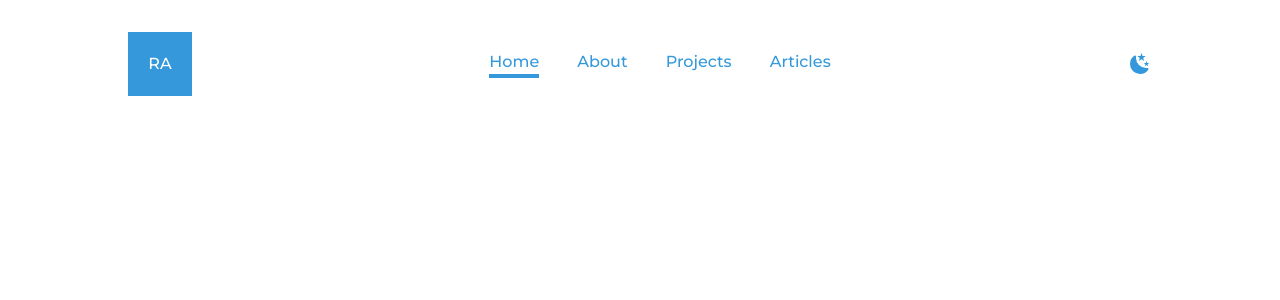
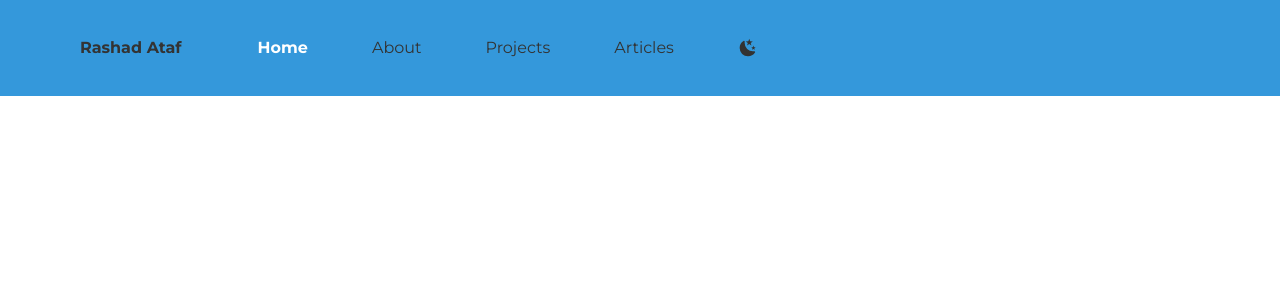
Before and after one commit to rashadataf/portfolio, a Next.js app in the folder app/: page / in a window 1280 px wide. Shown: the top 300 px of the page. Built offline with nearby package versions, Linux system fonts and the light colour scheme.

Commit message:
Fix: navbar style + optimize code

```diff
--- a/app/src/components/DarkModeToggle.tsx
+++ b/app/src/components/DarkModeToggle.tsx
@@ -6,17 +6,21 @@ import { MoonIcon, SunIcon } from './Icons';
 const renderIconConditionally: {
     [key in THEME]: JSX.Element;
 } = {
-    "dark": <SunIcon />,
-    "light": <MoonIcon />,
+    "dark": <SunIcon className='h-5 w-5' />,
+    "light": <MoonIcon className='h-5 w-5' />,
 }
 
-export const ThemeToggler = () => {
+type Props = {
+    className?: string;
+}
+
+export const ThemeToggler = ({ className }: Props) => {
     const { toggleTheme, theme } = useThemeContext();
 
     return (
         <button
             onClick={toggleTheme}
-            className="text-primary hover:text-main focus:outline-none"
+            className={`text-main hover:text-secondary focus:outline-none ${className}`}
         >
             {renderIconConditionally[theme]}
         </button>
--- a/app/src/components/Icons.tsx
+++ b/app/src/components/Icons.tsx
@@ -1,10 +1,12 @@
-export const SunIcon = () => (
+type IconProps = { className?: string };
+export const SunIcon = ({ className }: IconProps) => (
     <svg
         xmlns="http://www.w3.org/2000/svg"
-        width="24"
-        height="24"
+        // width="24"
+        // height="24"
         viewBox="0 0 24 24"
-        className='w-full h-auto'
+        // className='w-full h-auto'
+        className={className}
     >
         <g
             stroke="currentColor"
@@ -174,13 +176,14 @@ export const SunIcon = () => (
     </svg>
 );
 
-export const MoonIcon = () => (
+export const MoonIcon = ({ className }: IconProps) => (
     <svg
         xmlns="http://www.w3.org/2000/svg"
-        width="24"
-        height="24"
+        // width="24"
+        // height="24"
         viewBox="0 0 24 24"
-        className='w-full h-auto'
+        // className='w-full h-auto'
+        className={className}
     >
         <rect x="0" y="0" width="24" height="24" fill="rgba(255, 255, 255, 0)" />
         <g
@@ -327,3 +330,10 @@ export const MoonIcon = () => (
         </circle>
     </svg>
 );
+
+
+export const MenuIcon = ({ className }: { className?: string }) => (
+    <svg className={className} fill="none" stroke="currentColor" viewBox="0 0 24 24" xmlns="http://www.w3.org/2000/svg">
+        <path stroke-linecap="round" stroke-linejoin="round" stroke-width="2" d="M4 6h16M4 12h16m-7 6h7"></path>
+    </svg>
+);
--- a/app/src/components/Logo.tsx
+++ /dev/null
@@ -1,5 +0,0 @@
-import Link from "next/link";
-
-export const Logo = () => <div>
-    <Link href="/" className="w-16 h-16 bg-primary text-secondary flex justify-center items-center">RA</Link>
-</div>
--- a/app/src/components/NavBar.tsx
+++ b/app/src/components/NavBar.tsx
@@ -1,34 +1,70 @@
 'use client';
 import Link from 'next/link';
-import { Logo } from './Logo';
 import { NavLinkProp } from '@/types';
 import { usePathname } from 'next/navigation';
-import { ThemeToggler} from './DarkModeToggle';
+import { ThemeToggler } from './DarkModeToggle';
+import React, { useCallback } from 'react';
+import { useSafeState } from '@/hooks/useSafeState.hook';
+import { MenuIcon } from './Icons';
 
+const NavLink = ({ href, title, className }: NavLinkProp) => {
+    const pathname = usePathname();
+    const isActive = pathname === href;
 
-const NavLink = ({ href, title }: NavLinkProp) => {
-    const pathname = usePathname();
-
+    // Combine the provided className with an additional class for active links
+    const linkClass = `${className ? className : 'py-5 px-3 hover:text-secondary'}
+                       ${isActive ? 'text-secondary font-bold' : ''}`;
     return (
-        <Link href={href} className={`after:content-[''] after:block after:m-auto after:h-1 ${pathname === href ? 'after:w-full after:bg-accent' : 'after:w-0'} after:transition-[width] after:ease-in-out after:duration-300 hover:after:w-full hover:after:bg-accent text-primary hover:text-main`} >
+        <Link href={href} className={linkClass} >
             {title}
         </Link >
     );
 }
 
 const Navbar = () => {
+    const [isOpen, setIsOpen] = useSafeState(false);
+    const handleMenuClick = useCallback(
+        () => {
+            setIsOpen(!isOpen);
+        },
+        [setIsOpen, isOpen]
+    );
     return (
-        <header className='w-full px-32 py-8 font-medium flex items-center justify-between bg-secondary text-main'>
-            <Logo />
-            <nav className='flex justify-between w-1/3'>
-                <NavLink href="/" title='Home' />
-                <NavLink href="/about" title='About' />
-                <NavLink href="/projects" title='Projects' />
-                <NavLink href="/articles" title='Articles' />
-            </nav>
+        <nav className="bg-primary p-4 text-main">
+            <div className="max-w-6xl mx-auto px-4">
+                <div className="flex justify-between">
+                    <div className="flex space-x-16">
+                        <div>
+                            <Link href="#" className="flex items-center py-5 hover:text-secondary" >
+                                <span className="font-bold">Rashad Ataf</span>
+                            </Link>
+                        </div>
 
-            <ThemeToggler />
-        </header>
+                        <div className="hidden md:flex items-center space-x-10">
+                            <NavLink href='/' title='Home' />
+                            <NavLink href='/About' title='About' />
+                            <NavLink href='/Projects' title='Projects' />
+                            <NavLink href='/Articles' title='Articles' />
+                            <ThemeToggler className='py-5 px-3 hover:text-secondary' />
+                        </div>
+                    </div>
+
+                    <div className="md:hidden flex items-center">
+                        <button className="mobile-menu-button" onClick={handleMenuClick}>
+                            <MenuIcon className={`w-6 h-6 hover:stroke-secondary ${isOpen && 'stroke-secondary'}`} />
+                        </button>
+                    </div>
+                </div>
+            </div>
+
+            <div className={`mobile-menu ${!isOpen && 'hidden'} md:hidden`}>
+                <NavLink href='/' title='Home' className="block py-2 px-4 hover:text-secondary" />
+                <NavLink href='/About' title='About' className="block py-2 px-4 hover:text-secondary" />
+                <NavLink href='/Projects' title='Projects' className="block py-2 px-4 hover:text-secondary" />
+                <NavLink href='/Articles' title='Articles' className="block py-2 px-4 hover:text-secondary" />
+                <ThemeToggler className="block py-2 px-4 hover:text-secondary" />
+            </div>
+        </nav>
     );
 };
 
--- a/app/src/types/index.ts
+++ b/app/src/types/index.ts
@@ -17,4 +17,5 @@ export type ThemeContextType = {
 export type NavLinkProp = {
     href: Url;
     title: string;
+    className?: string;
 }
```
Also changed, not shown: 2 other files (tests, documents, lock files or other folders).
